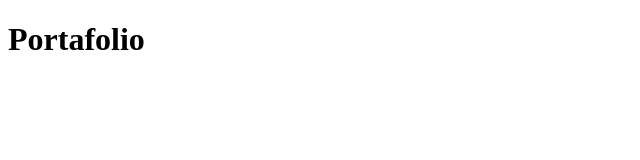
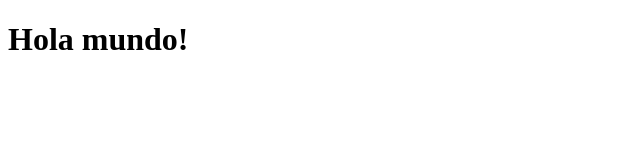
Before and after one commit to isapuelma/Trabajo-Final, a plain HTML site: page index.html in a window 1280 px wide. Shown: the whole page, without its empty margins (0-640 px from the left). Drawn offline with Linux system fonts and the light colour scheme.

Commit message:
index.html

```diff
--- a/index.html
+++ b/index.html
@@ -7,6 +7,7 @@
     <title>Sitio web en proceso</title>
   </head>
   <body>
-    <h1>Portafolio</h1>
+    <h1>Hola mundo!</h1>
   </body>
+
 </html>
```
